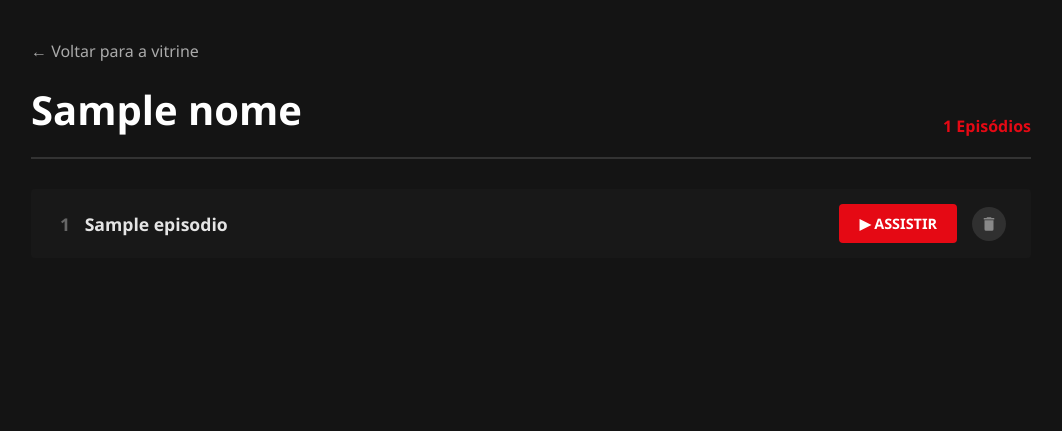
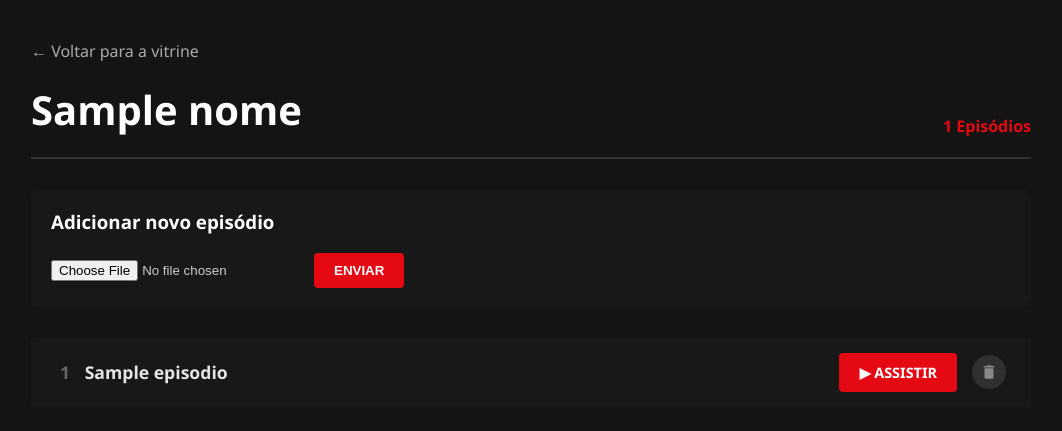
Before and after one commit to brasilria/progeto-striming, a Flask app: template templates/serie.html in a window 1280 px wide. Shown: the top 431 px of the page, without its empty margins (109-1171 px from the left). Run offline with Flask 3, Linux system fonts and the light colour scheme; the template is opened without the code that fills it: most values are stand-ins (such as "Sample title", 1, 10 or a date in 2020); some libraries are stand-ins or nearby versions.

Commit message:
Update serie.html

```diff
--- a/templates/serie.html
+++ b/templates/serie.html
@@ -33,6 +33,14 @@
             <span style="color: #e50914; font-weight: bold;">{{ episodios|length }} Episódios</span>
         </div>
 
+        <div style="background: #181818; padding: 20px; border-radius: 8px; margin-bottom: 30px;">
+            <h3 style="margin-top: 0; color: #fff;">Adicionar novo episódio</h3>
+            <form action="/adicionar_episodio/{{ nome_serie }}" method="POST" enctype="multipart/form-data" style="display: flex; gap: 10px; align-items: center;">
+                <input type="file" name="novo_episodio" accept="video/*" required style="color: #ccc;">
+                <button type="submit" style="background: #e50914; color: white; border: none; padding: 10px 20px; border-radius: 4px; cursor: pointer; font-weight: bold;">ENVIAR</button>
+            </form>
+        </div>
+
         <div class="lista-episodios">
             {% for ep in episodios %}
             <div class="item-episodio" id="ep-{{ loop.index }}">
@@ -42,11 +50,11 @@
                 </div>
 
                 <div class="controles-ep">
-                    <a href="{{ url_for('ver_video', nome_serie=nome, video_atual=ep) }}" class="btn-play-ep">
+                    <a href="{{ url_for('ver_video', nome_serie=nome_serie, video_atual=ep) }}" class="btn-play-ep">
                         ▶ ASSISTIR
                     </a>
 
-                    <button class="btn-deletar-ep" onclick="confirmarExclusaoEp('{{ nome }}', '{{ ep }}', '{{ loop.index }}')">
+                    <button class="btn-deletar-ep" onclick="confirmarExclusaoEp('{{ nome_serie }}', '{{ ep }}', '{{ loop.index }}')">
                         <svg viewBox="0 0 24 24" width="18" height="18">
                             <path fill="currentColor" d="M19,4H15.5L14.5,3H9.5L8.5,4H5V6H19V4M6,19A2,2 0 0,0 8,21H16A2,2 0 0,0 18,19V7H6V19Z"/>
                         </svg>
@@ -54,7 +62,7 @@
                 </div>
             </div>
             {% endfor %}
-            </div>
+        </div>
     </div>
     <script>
         // Seu script de exclusão (Mantido inalterado)
```
